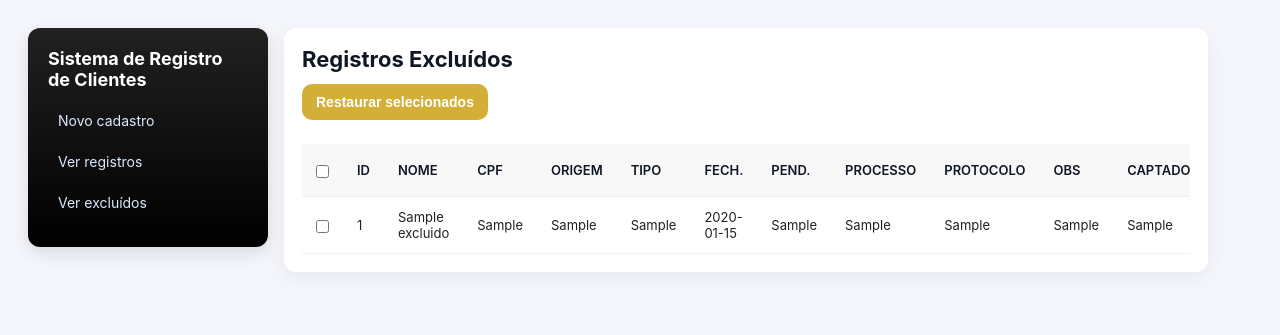
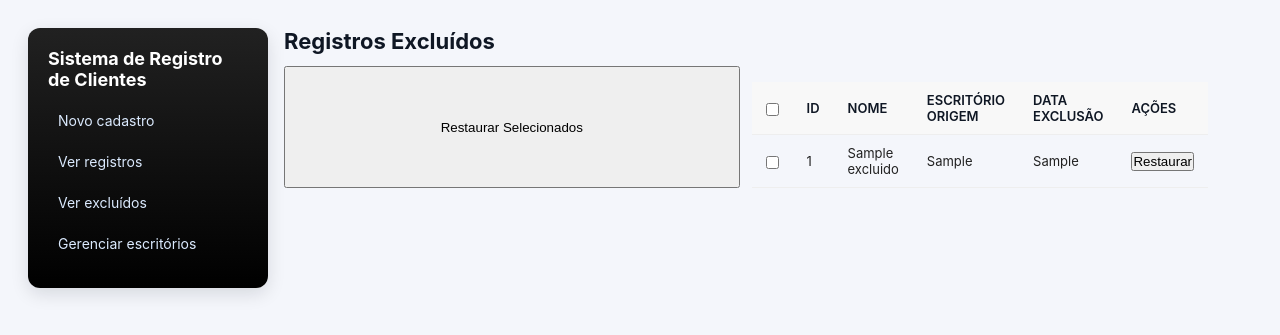
Before and after one commit to bponedev/REGISTRO-DE-CLIENTES, a Flask app: page /excluidos in a window 1280 px wide. Shown: the top 335 px of the page. Run offline with Flask 3, Linux system fonts and the light colour scheme; tables that the repository leaves empty hold one stand-in row (values such as "Sample post").

Commit message:
Update excluidos.html

```diff
--- a/templates/excluidos.html
+++ b/templates/excluidos.html
@@ -1,86 +1,38 @@
-<!doctype html>
-<html lang="pt-BR">
-<head>
-  <meta charset="utf-8">
-  <meta name="viewport" content="width=device-width,initial-scale=1">
-  <title>Excluídos</title>
-  <link rel="stylesheet" href="{{ url_for('static', filename='style.css') }}">
-</head>
-<body>
-  <div class="container">
-    <aside class="sidebar">
-      <span class="brand">Sistema de Registro de Clientes</span>
-      <a href="{{ url_for('index') }}">Novo cadastro</a>
-      <a href="{{ url_for('table') }}">Ver registros</a>
-      <a href="{{ url_for('excluidos') }}">Ver excluídos</a>
-    </aside>
+{% extends "base.html" %}
+{% block content %}
 
-    <main class="main">
-      <div class="card">
 <h1>Registros Excluídos</h1>
 
-        <div style="display:flex;gap:8px;margin-bottom:8px;align-items:center;">
-          <button id="btn-restore-selected" class="btn">Restaurar selecionados</button>
-        </div>
+<form method="post" action="{{ url_for('restore_selected') }}">
+  <button class="btn-small">Restaurar Selecionados</button>
 
-        {% if rows %}
-        <div class="table-wrap">
   <table>
-            <thead>
     <tr>
-                <th><input id="select-all-excl" type="checkbox"></th>
+      <th><input type="checkbox" id="select-all"></th>
       <th>ID</th>
       <th>Nome</th>
-                <th>CPF</th>
-                <th>Origem</th>
-                <th>Tipo</th>
-                <th>Fech.</th>
-                <th>Pend.</th>
-                <th>Processo</th>
-                <th>Protocolo</th>
-                <th>Obs</th>
-                <th>Captador</th>
-                <th>Criado</th>
-                <th>Excluído em</th>
+      <th>Escritório Origem</th>
+      <th>Data Exclusão</th>
       <th>Ações</th>
     </tr>
-            </thead>
-            <tbody>
+
     {% for r in rows %}
     <tr>
-                <td><input class="row-select" type="checkbox" value="{{ r[0] }}"></td>
+      <td><input type="checkbox" class="row-select" name="ids" value="{{ r[0] }}"></td>
       <td>{{ r[0] }}</td>
       <td>{{ r[1] }}</td>
-                <td>{{ r[2] }}</td>
       <td>{{ r[3] }}</td>
-                <td>{{ r[4] }}</td>
-                <td>{{ r[5] }}</td>
-                <td>{{ r[6] }}</td>
-                <td>{{ r[7] }}</td>
-                <td>{{ r[8] }}</td>
-                <td>{{ r[9] }}</td>
-                <td>{{ r[10] }}</td>
-                <td>{{ r[11] }}</td>
       <td>{{ r[12] }}</td>
+
       <td>
-                  <form action="{{ url_for('restore') }}" method="post" style="display:inline;">
+        <form action="{{ url_for('restore') }}" method="post">
           <input type="hidden" name="id" value="{{ r[0] }}">
-                    <button class="btn" onclick="return confirm('Restaurar este registro?')">Restaurar</button>
+          <button class="btn-small">Restaurar</button>
         </form>
       </td>
     </tr>
     {% endfor %}
-            </tbody>
   </table>
-        </div>
+</form>
 
-        {% else %}
-          <p>Nenhum registro excluído.</p>
-        {% endif %}
-      </div>
-    </main>
-  </div>
-
-  <script src="{{ url_for('static', filename='script.js') }}"></script>
-</body>
-</html>
+{% endblock %}
```
Lines whose indentation alone changed are shown as unchanged.
